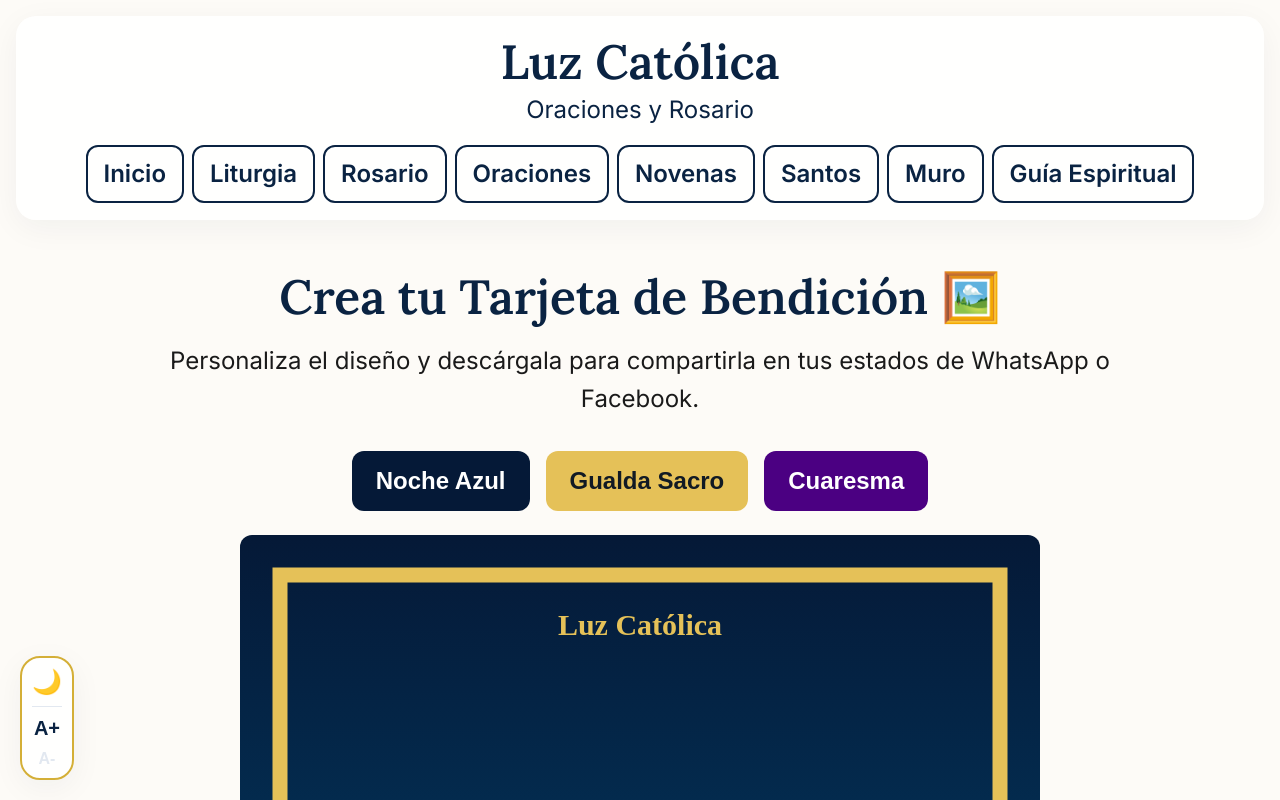
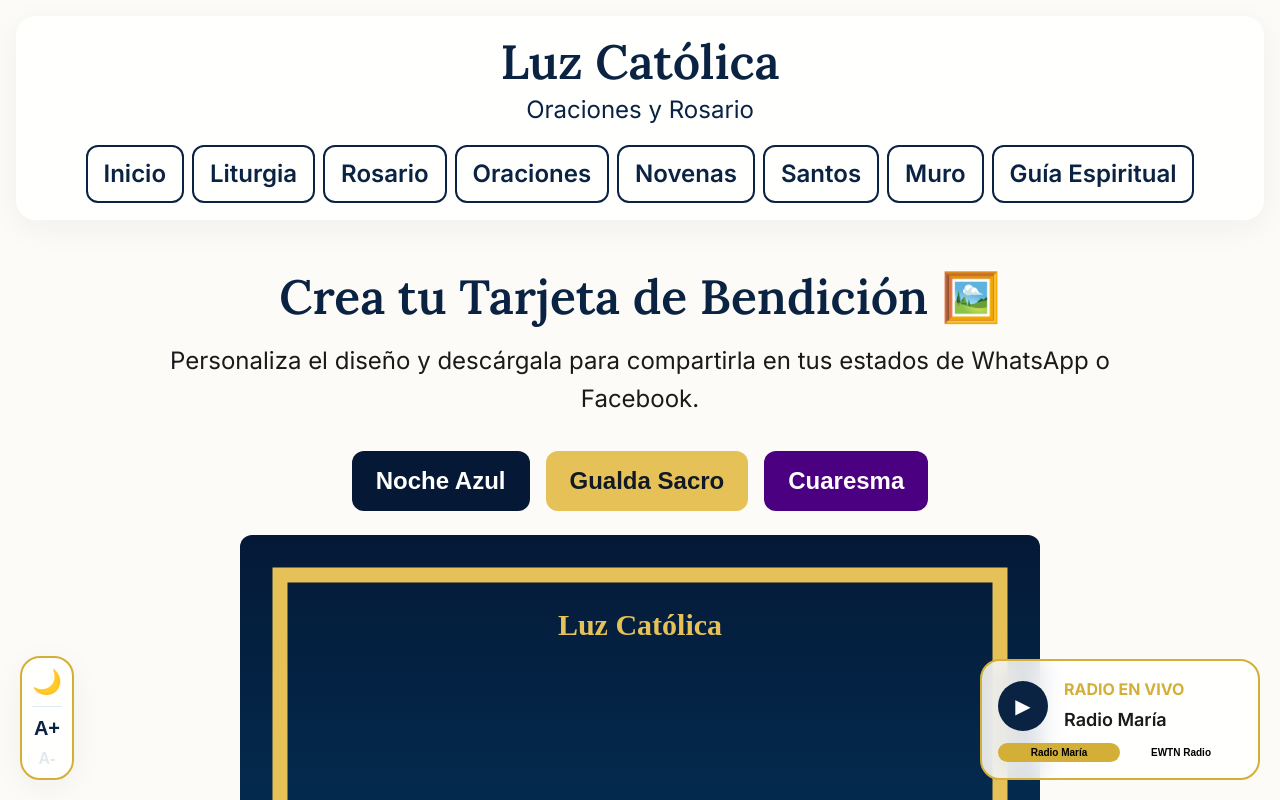
Before and after one commit to bernardguardado-netizen/luz-catolica, a React (Vite) app: page /compartir in a window 1280 px wide. Shown: the top 800 px of the page. Built offline with nearby package versions, Linux system fonts and the light colour scheme.

Commit message:
Integrated Radio Luz (Live Audio) and expanded Viral Card Generator for Saints

```diff
--- a/src/App.jsx
+++ b/src/App.jsx
@@ -12,6 +12,7 @@ import AccessWidget from './components/AccessWidget'
 import Legal from './components/Legal'
 import VerseGenerator from './components/VerseGenerator'
 import ExamenConciencia from './components/ExamenConciencia'
+import RadioPlayer from './components/RadioPlayer'
 import './index.css'
 
 function App() {
@@ -34,6 +35,7 @@ function App() {
           <Route path="/examen" element={<ExamenConciencia />} />
         </Routes>
       </main>
+      <RadioPlayer />
       <footer style={{ textAlign: 'center', padding: 'var(--spacing-md)', color: 'var(--color-primary)', borderTop: '1px solid var(--color-border)' }}>
         <p style={{ fontSize: 'var(--text-base)', marginBottom: 'var(--spacing-sm)' }}>Luz Católica - Hecho con amor para la comunidad.</p>
         <Link to="/legal" style={{ display: 'inline-block', fontSize: 'var(--text-sm)', color: 'var(--color-text-muted)', textDecoration: 'underline' }}>
--- /dev/null
+++ b/src/components/RadioPlayer.jsx
@@ -0,0 +1,88 @@
+import React, { useState, useRef } from 'react';
+
+const RadioPlayer = () => {
+  const [playing, setPlaying] = useState(false);
+  const [station, setStation] = useState('https://stream.radiomaria.org/mexico'); // Radio Maria Mexico
+  const [stationName, setStationName] = useState('Radio María');
+  const audioRef = useRef(null);
+
+  const togglePlay = () => {
+    if (playing) {
+      audioRef.current.pause();
+    } else {
+      audioRef.current.play().catch(err => console.error("Error al reproducir audio:", err));
+    }
+    setPlaying(!playing);
+  };
+
+  const changeStation = (name, url) => {
+    setStation(url);
+    setStationName(name);
+    setPlaying(false);
+    if (audioRef.current) {
+        audioRef.current.load();
+    }
+  };
+
+  return (
+    <div className="glass-panel" style={{
+      position: 'fixed',
+      bottom: '20px',
+      right: '20px',
+      zIndex: 1000,
+      width: '280px',
+      padding: 'var(--spacing-md)',
+      boxShadow: 'var(--shadow-lg)',
+      border: '2px solid var(--color-accent)',
+      display: 'flex',
+      flexDirection: 'column',
+      gap: 'var(--spacing-sm)'
+    }}>
+      <div style={{ display: 'flex', alignItems: 'center', gap: 'var(--spacing-md)' }}>
+        <button
+          onClick={togglePlay}
+          style={{
+            width: '50px',
+            height: '50px',
+            borderRadius: '50%',
+            border: 'none',
+            backgroundColor: 'var(--color-primary)',
+            color: 'white',
+            cursor: 'pointer',
+            fontSize: '20px',
+            display: 'flex',
+            alignItems: 'center',
+            justifyContent: 'center'
+          }}
+        >
+          {playing ? '⏸' : '▶'}
+        </button>
+        <div style={{ flex: 1 }}>
+          <span style={{ fontSize: 'var(--text-xs)', color: 'var(--color-accent)', fontWeight: 'bold', display: 'block' }}>RADIO EN VIVO</span>
+          <span style={{ fontSize: 'var(--text-sm)', fontWeight: '600' }}>{stationName}</span>
+        </div>
+      </div>
+
+      <div style={{ display: 'flex', gap: 'var(--spacing-xs)' }}>
+        <button
+          className="btn"
+          onClick={() => changeStation('Radio María', 'https://stream.radiomaria.org/mexico')}
+          style={{ fontSize: '10px', padding: '4px 8px', flex: 1, backgroundColor: stationName === 'Radio María' ? 'var(--color-accent)' : 'transparent' }}
+        >
+          Radio María
+        </button>
+        <button
+          className="btn"
+          onClick={() => changeStation('EWTN Español', 'https://ewtn-ice.streamguys1.com/spanish-radio')}
+          style={{ fontSize: '10px', padding: '4px 8px', flex: 1, backgroundColor: stationName === 'EWTN Español' ? 'var(--color-accent)' : 'transparent' }}
+        >
+          EWTN Radio
+        </button>
+      </div>
+
+      <audio ref={audioRef} src={station} preload="none" />
+    </div>
+  );
+};
+
+export default RadioPlayer;
--- a/src/components/SaintsHistory.jsx
+++ b/src/components/SaintsHistory.jsx
@@ -1,7 +1,9 @@
 import React, { useState, useEffect } from 'react';
+import { useNavigate } from 'react-router-dom';
 import AudioReader from './AudioReader';
 
 const SaintsHistory = () => {
+  const navigate = useNavigate();
   const [saintsData, setSaintsData] = useState([]);
   const [selectedSaint, setSelectedSaint] = useState(null);
   const [searchTerm, setSearchTerm] = useState('');
@@ -99,14 +101,20 @@ const SaintsHistory = () => {
             </p>
           )}
 
-          {selectedSaint.specialPrayer && (
             <div style={{ marginTop: 'var(--spacing-xl)', padding: 'var(--spacing-lg)', borderTop: '4px solid var(--color-accent)', backgroundColor: 'var(--color-surface)', borderRadius: 'var(--border-radius-sm)' }}>
               <h4 style={{ fontSize: 'var(--text-xl)', color: 'var(--color-primary)', marginTop: 0 }}>Oración o Frase Especial</h4>
-              <p style={{ fontSize: 'var(--text-lg)', fontStyle: 'italic', marginBottom: 0 }}>
+              <p style={{ fontSize: 'var(--text-lg)', fontStyle: 'italic', marginBottom: 'var(--spacing-md)' }}>
                 "{selectedSaint.specialPrayer}"
               </p>
+              <button
+                className="btn btn-primary"
+                onClick={() => navigate('/compartir', { state: { saint: selectedSaint } })}
+                style={{ width: '100%', marginTop: 'var(--spacing-md)' }}
+              >
+                🖼️ Generar Tarjeta de este Santo
+              </button>
             </div>
-          )}
+
         </div>
       </div>
     );
--- a/src/components/VerseGenerator.jsx
+++ b/src/components/VerseGenerator.jsx
@@ -1,10 +1,18 @@
 import React, { useRef, useState, useEffect } from 'react';
+import { useLocation } from 'react-router-dom';
 
 const VerseGenerator = () => {
+  const location = useLocation();
   const canvasRef = useRef(null);
   const [style, setStyle] = useState('navy'); // navy, gold, purple
 
-  const verse = {
+  const saintData = location.state?.saint;
+  const type = saintData ? 'saint' : 'verse';
+
+  const content = type === 'saint' ? {
+    text: saintData.specialPrayer || saintData.history.substring(0, 150) + "...",
+    ref: saintData.name
+  } : {
     text: "El Señor es mi pastor, nada me falta. En verdes pastos me hace descansar.",
     ref: "Salmo 23, 1-2"
   };
@@ -42,7 +50,7 @@ const VerseGenerator = () => {
     ctx.fillStyle = currentStyle.text;
     ctx.font = 'italic 45px Lora, serif';
 
-    const words = verse.text.split(' ');
+    const words = content.text.split(' ');
     let line = '';
     let y = canvas.height / 2 - 40;
     const maxWidth = canvas.width - 200;
@@ -65,7 +73,7 @@ const VerseGenerator = () => {
     // Referencia
     ctx.fillStyle = currentStyle.accent;
     ctx.font = 'bold 35px Inter, sans-serif';
-    ctx.fillText(verse.ref, canvas.width / 2, y + 100);
+    ctx.fillText(content.ref, canvas.width / 2, y + 100);
 
     // Marca de agua
     ctx.fillStyle = 'rgba(255,255,255,0.3)';
@@ -80,7 +88,7 @@ const VerseGenerator = () => {
   const downloadImage = () => {
     const canvas = canvasRef.current;
     const link = document.createElement('a');
-    link.download = `LuzCatolica_Bendicion_${new Date().toLocaleDateString()}.png`;
+    link.download = `LuzCatolica_${type === 'saint' ? 'Santo' : 'Bendicion'}_${new Date().toLocaleDateString()}.png`;
     link.href = canvas.toDataURL('image/png');
     link.click();
   };
```
